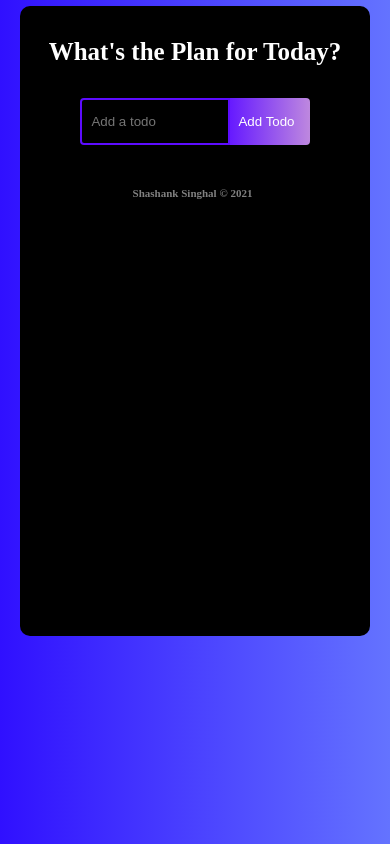
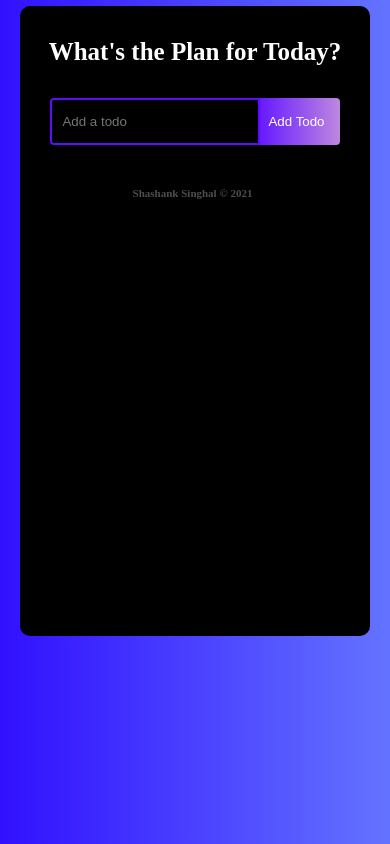
Before and after one commit to sha-shank-883/todo-app, a React (Create React App) app: page / in a window 390 px wide. Built offline with nearby package versions, Linux system fonts and the light colour scheme.

Commit message:
update full app.css

```diff
--- a/src/App.css
+++ b/src/App.css
@@ -68,8 +68,8 @@
       outline: none;
       background: linear-gradient(
           90deg,
-          rgba(93, 12, 255, 1) 0%,
-          rgba(155, 0, 250, 1) 100%
+          rgb(102, 26, 255) 0%,
+          rgb(190, 136, 223) 100%
           );
           color: #fff;
           text-transform: capitalize;
@@ -77,11 +77,12 @@
 
   .todo-button:hover {
       /* color: black; */
-      background: linear-gradient(
-          90deg,
-          rgb(253, 232, 45) 0%,
-          rgba(43, 235, 129) 100%
-          );
+          background: linear-gradient(
+            90deg,
+            rgb(128, 130, 255) 0%,
+            rgb(253, 58, 211) 100%
+            );
+            color: black;
 
   }
 
@@ -197,7 +198,7 @@
       font-size: 11px;
       margin-top: 5px;
       line-height: 2px;
-      opacity: 0.5;
+      opacity: 0.3;
       padding-top: 10px;
       padding-right: 5px;
   }
@@ -251,11 +252,11 @@
 
   }
   .todo-input{
-      padding: 14px 20px 14px 9px;
+      padding: 14px 15px 14px 10px;
       border-radius: 4px 0 0 4px;
       border: 2px solid #5d0cff;
       outline: none;
-      width: 150px;
+      width: 210px;
       background: transparent;
       color: #e2e2e2;
   }
```
